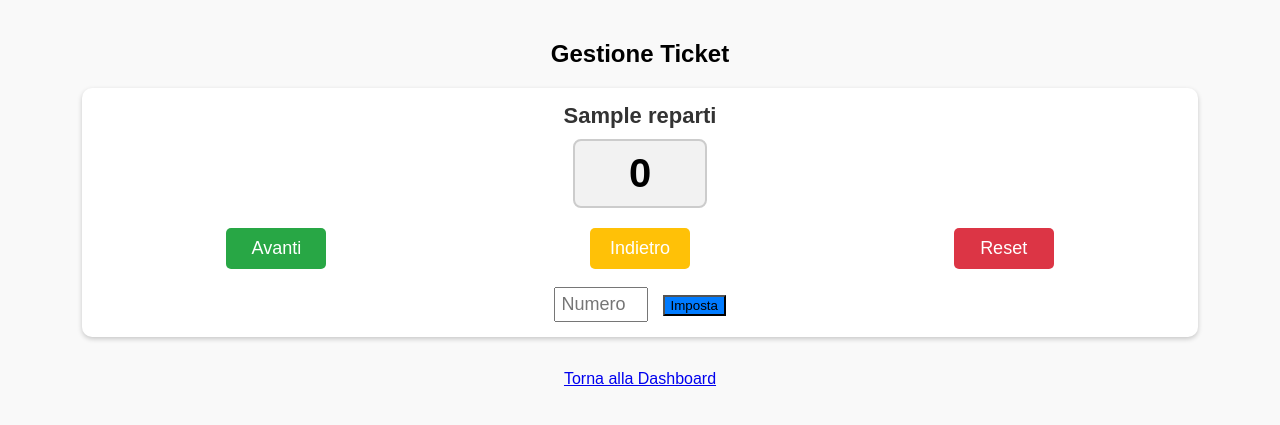
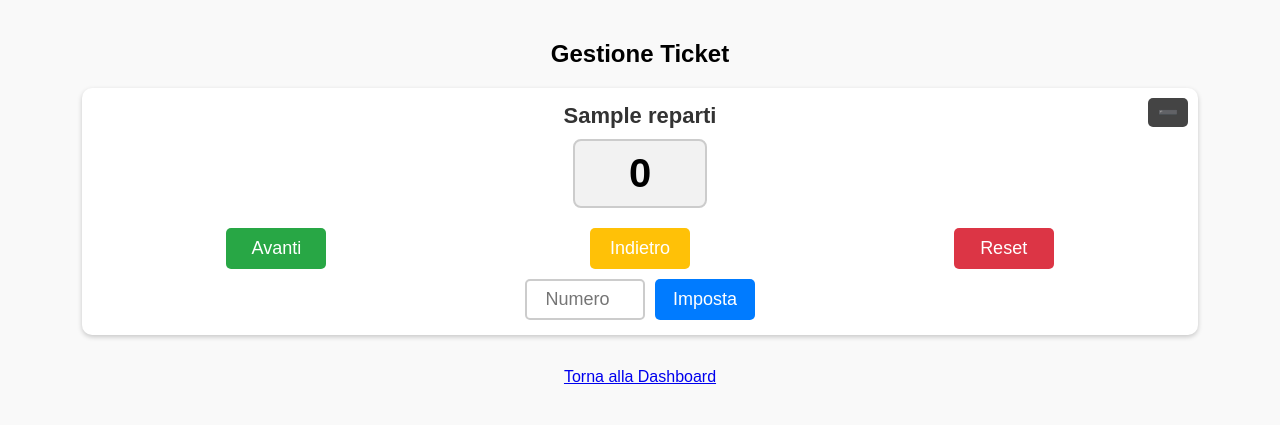
Before and after one commit to Ettorelg/online, a Flask app: page /gestione_ticket in a window 1280 px wide. Shown: the top 425 px of the page. Run offline with Flask 3, Linux system fonts and the light colour scheme; the visitor is signed in with stand-in values (Sample User, id 1); a database or web service that is not in the repository returns one stand-in record (values such as "Sample title"); some libraries are stand-ins or nearby versions.

Commit message:
Add files via upload

```diff
--- a/templates/gestione_ticket.html
+++ b/templates/gestione_ticket.html
@@ -24,6 +24,8 @@
             border-radius: 10px;
             box-shadow: 0 2px 5px rgba(0, 0, 0, 0.2);
             text-align: center;
+            position: relative;
+            transition: max-height 0.3s ease-in-out, opacity 0.3s ease-in-out;
         }
         .reparto-nome {
             font-size: 22px;
@@ -49,7 +51,7 @@
             flex-wrap: wrap;
             margin-top: 10px;
         }
-        .button-container button {
+        .button-container button, .set-number-container button {
             font-size: 18px;
             padding: 10px;
             width: 100px;
@@ -57,19 +59,45 @@
             border: none;
             border-radius: 5px;
             color: white;
+            transition: background 0.3s ease-in-out;
         }
         .btn-avanti { background: #28a745; }
-        .btn-indietro { background: #ffc107; }
+        .btn-avanti:hover { background: #218838; }
+        .btn-indietro { background: #ffc107; color: black; }
+        .btn-indietro:hover { background: #e0a800; }
         .btn-reset { background: #dc3545; }
+        .btn-reset:hover { background: #c82333; }
         .btn-imposta { background: #007bff; }
+        .btn-imposta:hover { background: #0056b3; }
 
-        /* Input numerico */
+        .btn-toggle {
+            position: absolute;
+            top: 10px;
+            right: 10px;
+            font-size: 16px;
+            background: #444;
+            color: white;
+            border: none;
+            padding: 5px 10px;
+            border-radius: 5px;
+            cursor: pointer;
+        }
+
+        /* Stile migliorato per l'input */
+        .set-number-container {
+            display: flex;
+            align-items: center;
+            justify-content: center;
+            gap: 10px;
+            margin-top: 10px;
+        }
         .input-numero {
-            width: 80px;
+            width: 100px;
             font-size: 18px;
-            padding: 5px;
+            padding: 8px;
             text-align: center;
-            margin-right: 10px;
+            border: 2px solid #ccc;
+            border-radius: 5px;
         }
 
         @media (max-width: 768px) {
@@ -77,10 +105,21 @@
                 flex-direction: column;
                 align-items: center;
             }
-            .button-container button {
+            .button-container button, .set-number-container button {
                 width: 80%;
                 max-width: 200px;
             }
+            .set-number-container {
+                flex-direction: column;
+            }
+        }
+
+        /* Nasconde il contenuto dei reparti chiusi */
+        .collapsed {
+            max-height: 50px;
+            opacity: 0.8;
+            overflow: hidden;
+            padding-bottom: 5px;
         }
     </style>
     <script>
@@ -94,6 +133,34 @@
                 }
             }
         });
+
+        function setNumber(repartoId) {
+            let nuovoNumero = document.getElementById("input-" + repartoId).value;
+            if (nuovoNumero === "" || isNaN(nuovoNumero) || parseInt(nuovoNumero) < 0) {
+                alert("Inserisci un numero valido!");
+                return;
+            }
+
+            fetch("/gestione_ticket", {
+                method: "POST",
+                headers: { "Content-Type": "application/x-www-form-urlencoded" },
+                body: `reparto=${repartoId}&azione=imposta&nuovo_numero=${nuovoNumero}`
+            }).then(response => response.json())
+            .then(data => {
+                if (data.success) {
+                    document.getElementById("ticket-" + repartoId).innerText = nuovoNumero;
+                } else {
+                    alert("Errore nell'impostazione del numero.");
+                }
+            });
+        }
+
+        function toggleReparto(repartoId) {
+            let reparto = document.getElementById("reparto-" + repartoId);
+            reparto.classList.toggle("collapsed");
+            let button = document.getElementById("toggle-btn-" + repartoId);
+            button.textContent = reparto.classList.contains("collapsed") ? "➕" : "➖";
+        }
     </script>
 </head>
 <body>
@@ -102,7 +169,8 @@
 
     <div class="container">
         {% for reparto in reparti %}
-        <div class="reparto-container">
+        <div class="reparto-container" id="reparto-{{ reparto[0] }}">
+            <button class="btn-toggle" id="toggle-btn-{{ reparto[0] }}" onclick="toggleReparto('{{ reparto[0] }}')">➖</button>
             <div class="reparto-nome">{{ reparto[1] }}</div>
             <div class="ticket-number" id="ticket-{{ reparto[0] }}">
                 {{ numeri_ticket[reparto[0]] if reparto[0] in numeri_ticket else 0 }}
@@ -114,10 +182,11 @@
                     <button type="submit" name="azione" value="indietro" class="btn-indietro">Indietro</button>
                     <button type="submit" name="azione" value="reset" class="btn-reset">Reset</button>
                 </div>
-                <br>
-                <input type="number" name="nuovo_numero" class="input-numero" min="0" placeholder="Numero">
-                <button type="submit" name="azione" value="imposta" class="btn-imposta">Imposta</button>
             </form>
+            <div class="set-number-container">
+                <input type="number" id="input-{{ reparto[0] }}" class="input-numero" min="0" placeholder="Numero">
+                <button class="btn-imposta" onclick="setNumber('{{ reparto[0] }}')">Imposta</button>
+            </div>
         </div>
         {% endfor %}
     </div>
```
